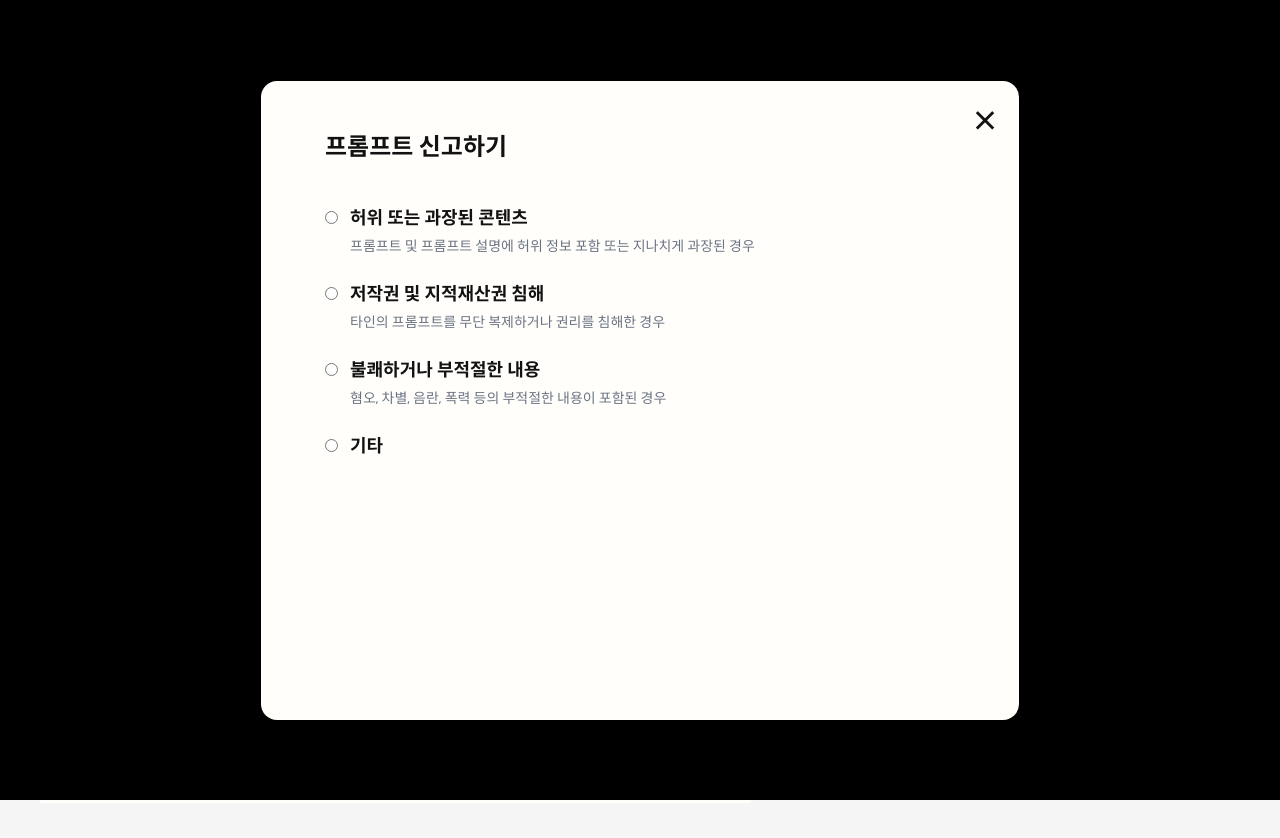
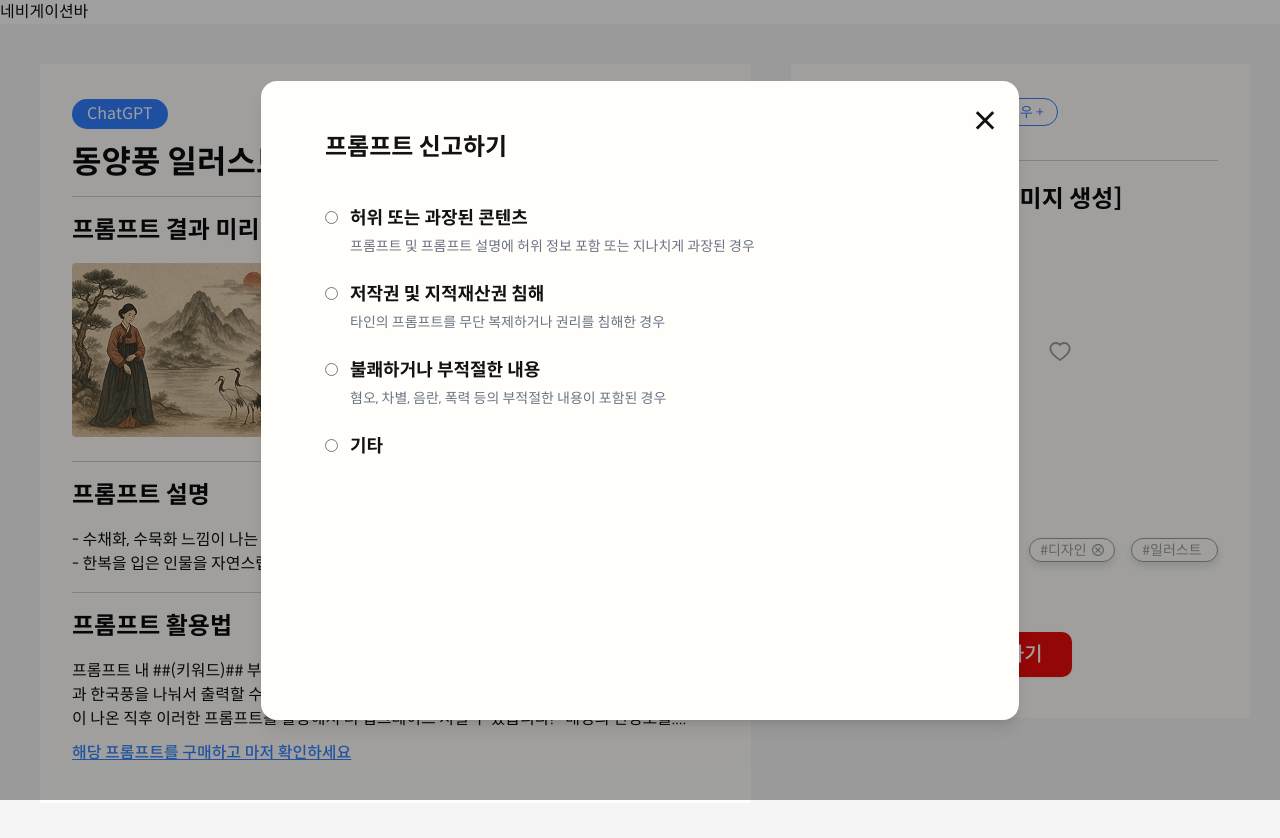
Before and after one commit to PromptPlace/PromtPlace-FE, a React (Vite) app: page /prompt/1 in a window 1280 px wide. Both pictures are taken after a click on the button "프롬프트 신고하기". Shown: the top 838 px of the page. Built offline with nearby package versions, Linux system fonts and the light colour scheme.

Commit message:
💄 Design: 배경오버레이 수정(#10)

```diff
--- a/src/pages/PromptDetailPage/components/ReportModal.tsx
+++ b/src/pages/PromptDetailPage/components/ReportModal.tsx
@@ -25,7 +25,7 @@
   };
 
   return (
-    <div className="fixed inset-0 z-50 flex items-center justify-center bg-black bg-opacity-40">
+    <div className=" bg-overlay fixed inset-0 z-50 flex items-center justify-center bg-opacity-40">
       <div className="relative flex flex-col bg-white rounded-[16px] shadow-lg px-[64px] py-[48px] w-[758px] h-[639px] text-[#121212]">
         {/* 닫기 버튼 */}
         <button
```
